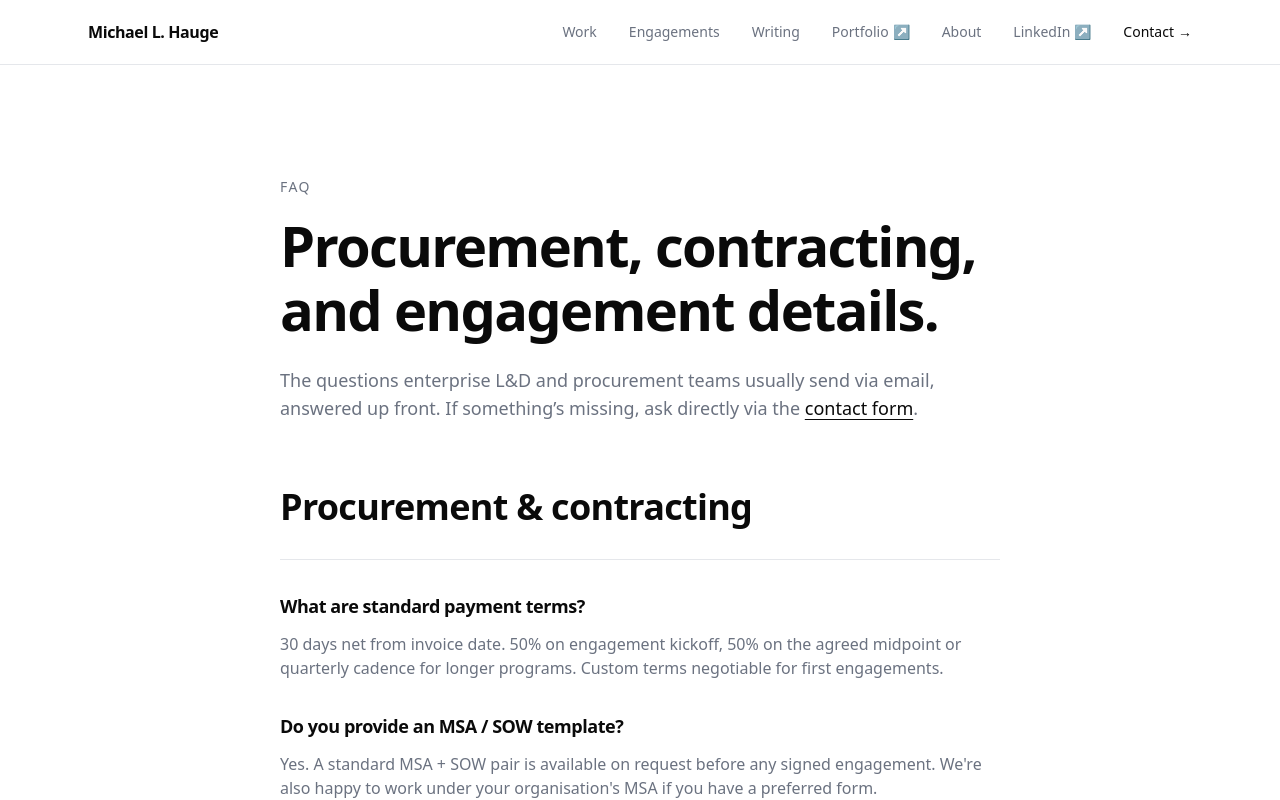
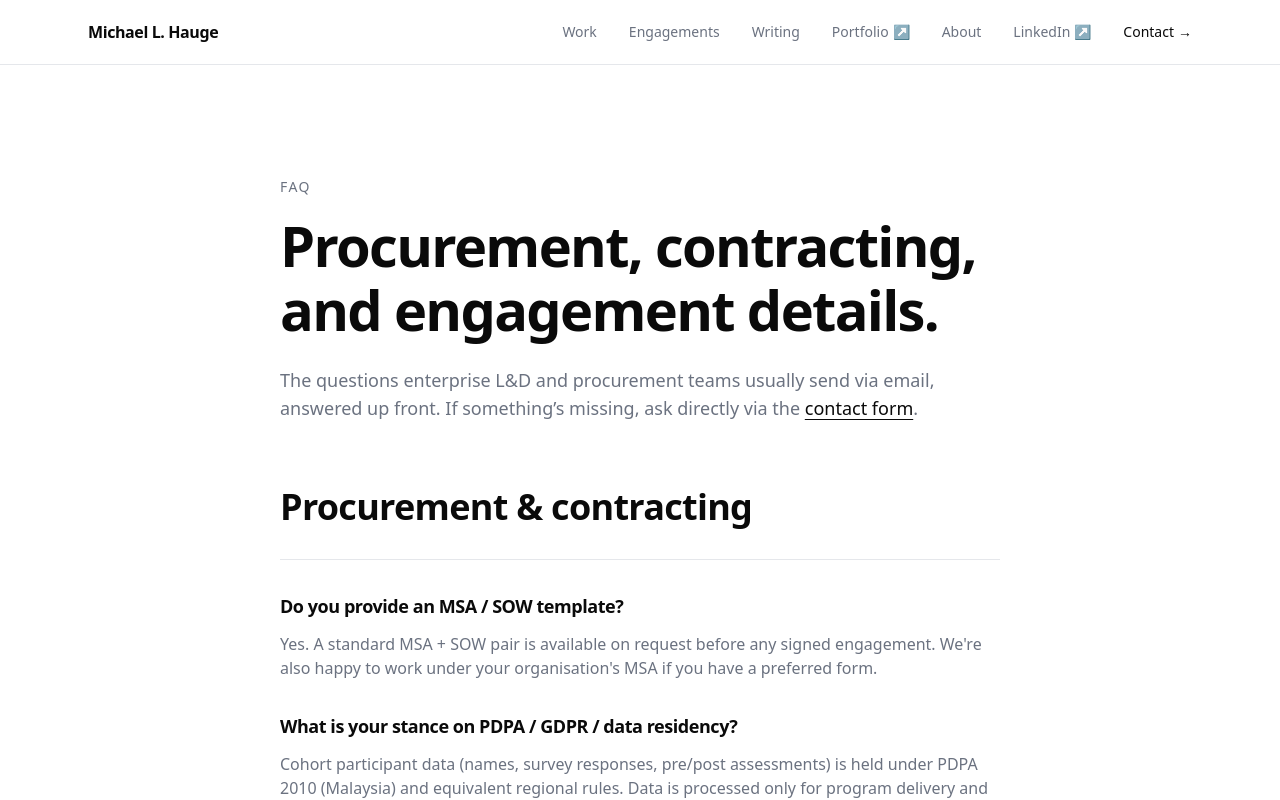
Before and after one commit to michaelhauge/hau-ge, a Next.js app: page /faq in a window 1280 px wide. Shown: the top 800 px of the page. Built offline with nearby package versions, Linux system fonts and the light colour scheme.

Commit message:
faq: remove payment terms question

```diff
--- a/app/faq/page.tsx
+++ b/app/faq/page.tsx
@@ -13,11 +13,6 @@ interface QA {
 }
 
 const procurement: QA[] = [
-  {
-    question: "What are standard payment terms?",
-    answer:
-      "30 days net from invoice date. 50% on engagement kickoff, 50% on the agreed midpoint or quarterly cadence for longer programs. Custom terms negotiable for first engagements.",
-  },
   {
     question: "Do you provide an MSA / SOW template?",
     answer:
```
